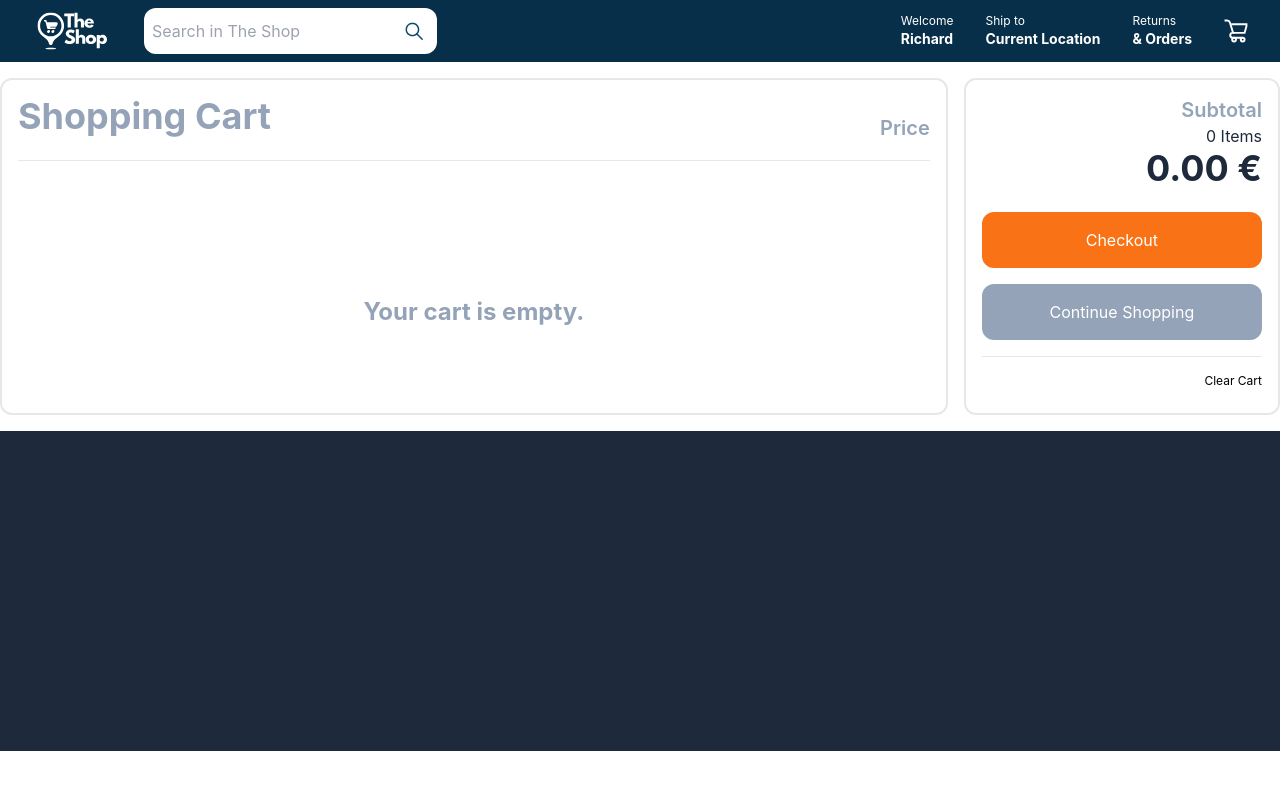
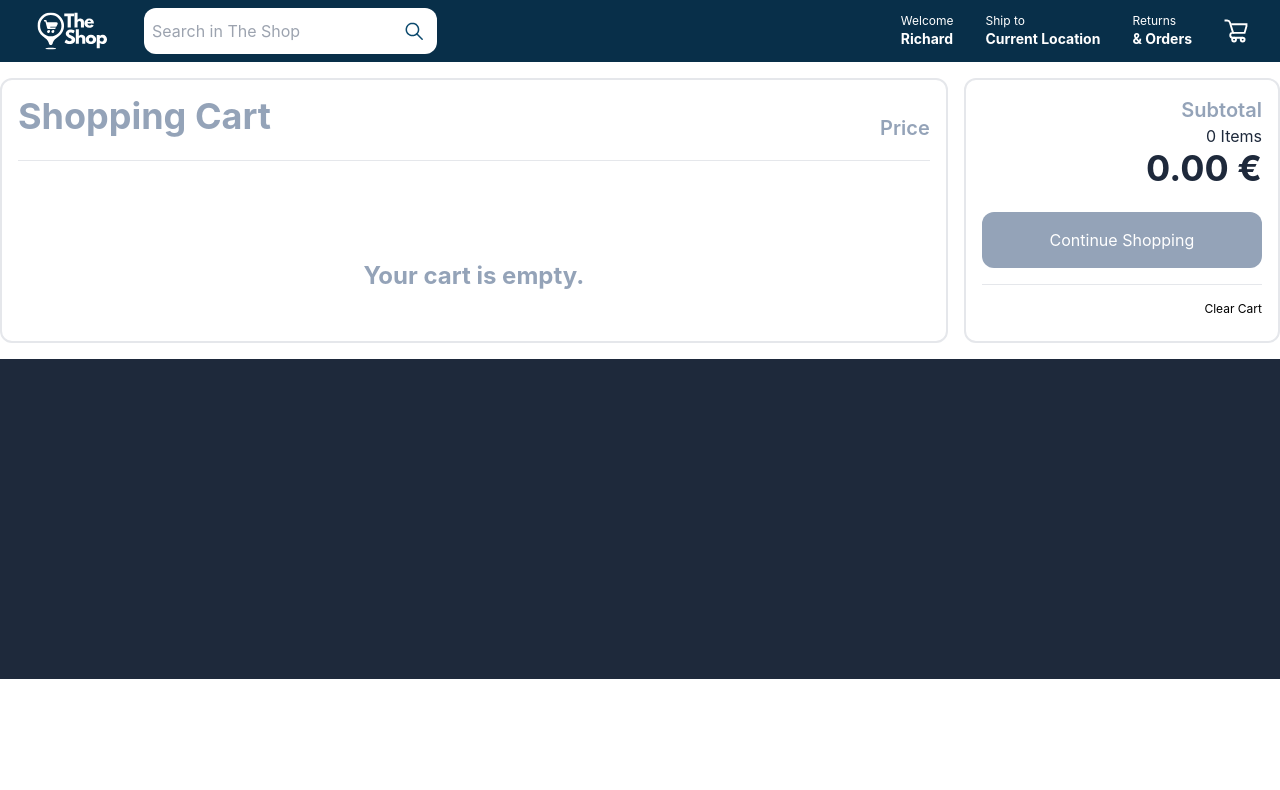
Before and after one commit to RichardS2496/TheShop, a React (Vite) app: page /cart in a window 1280 px wide. Shown: the top 790 px of the page. Built offline with nearby package versions, Linux system fonts and the light colour scheme.

Commit message:
adding footer and fixing scroll on pages with ScrollToTop component

```diff
--- a/src/App.jsx
+++ b/src/App.jsx
@@ -3,7 +3,7 @@ import { Home } from "./pages/Home";
 import { ProductDetails } from "./pages/ProductDetails";
 import { Routes, Route } from "react-router-dom";
 import "./App.css";
-import { CartProvider } from "./components/CartContext";
+import { CartProvider } from "./CartContext";
 import { ShoppingCart } from "./pages/ShoppingCart";
 import { Footer } from "./components/Footer";
 import ScrollToTop from "./components/ScrollToTop";
--- a/src/components/Header.jsx
+++ b/src/components/Header.jsx
@@ -3,7 +3,7 @@ import "../styles/header.css";
 import { LogoApp } from "./LogoApp";
 import { SearchBtn } from "./SearchBtn";
 import { ShopCart } from "./ShopCart";
-import useCart from "./useCart";
+import useCart from "../useCart";
 const userInfo = "Richard";
 
 export function Header() {
--- a/src/components/BodyPage.jsx
+++ b/src/pages/BodyPage.jsx
@@ -1,6 +1,6 @@
-import { CategoriesLine } from "./CategoriesLine";
-import { Hero } from "./Hero";
-import { MainProductsView } from "./MainProductsView";
+import { CategoriesLine } from "../components/CategoriesLine";
+import { Hero } from "../components/Hero";
+import { MainProductsView } from "../components/MainProductsView";
 import "../App.css";
 
 export function BodyPage() {
--- a/src/pages/Home.jsx
+++ b/src/pages/Home.jsx
@@ -1,4 +1,4 @@
-import { BodyPage } from "../components/BodyPage";
+import { BodyPage } from "./BodyPage";
 
 export function Home() {
   return (
--- a/src/pages/ProductDetails.jsx
+++ b/src/pages/ProductDetails.jsx
@@ -2,7 +2,7 @@ import { useParams } from "react-router-dom";
 import { useProducts } from "../useProducts";
 import "../styles/productDetail.css";
 import { Rate } from "../components/Rate";
-import useCart from "../components/useCart";
+import useCart from "../useCart";
 import { useEffect, useState } from "react";
 
 export function ProductDetails() {
--- a/src/pages/ShoppingCart.jsx
+++ b/src/pages/ShoppingCart.jsx
@@ -1,5 +1,5 @@
 import { Link } from "react-router-dom";
-import useCart from "../components/useCart";
+import useCart from "../useCart";
 import "../styles/cartShopping.css";
 import { useState, useEffect } from "react";
 
@@ -143,9 +143,11 @@ export function ShoppingCart() {
           {subtotal.toFixed(2)} €
         </h2>
         <div className="flex flex-col gap-4 text-center">
-          <Link className="bg-orange-500 w-full rounded-xl p-4 text-bold text-white">
-            Checkout
-          </Link>
+          {cartItems.length > 0 && (
+            <Link className="bg-orange-500 w-full rounded-xl p-4 text-bold text-white">
+              Checkout
+            </Link>
+          )}
           <Link
             to="/"
             className="bg-slate-400 w-full rounded-xl p-4 text-bold text-white"
--- a/src/styles/cartShopping.css
+++ b/src/styles/cartShopping.css
@@ -7,5 +7,5 @@
 }
 
 .price-container {
-  @apply sticky top-[4.3rem] right-0 rounded-xl border-2  h-fit p-4;
+  @apply sticky top-[4.9rem] right-0 rounded-xl border-2  h-fit p-4;
 }
```
Also changed, not shown: src/CartContext.jsx (renamed from src/components/CartContext.jsx), src/useCart.jsx (renamed from src/components/useCart.jsx).
